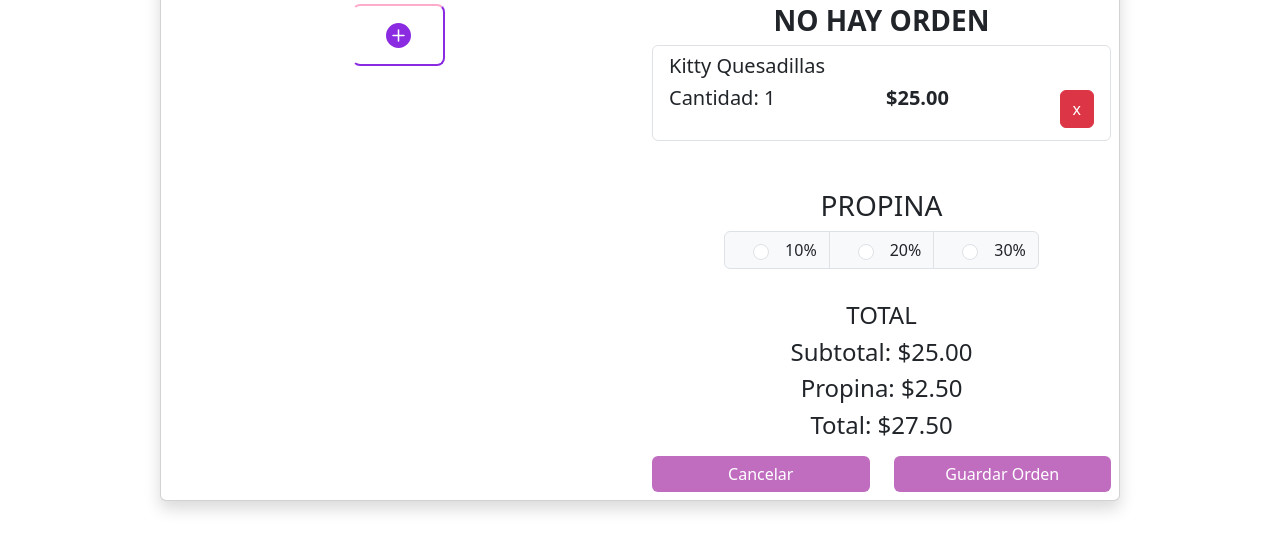
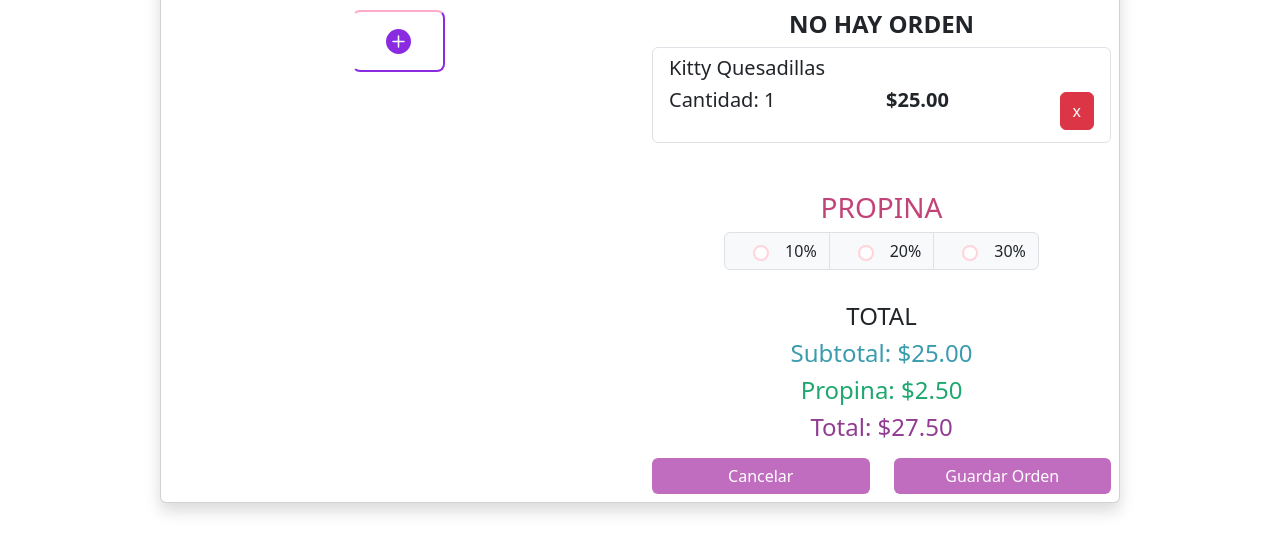
Before and after one commit to taniaolvera04/505, a plain HTML site: page 02RestauranteMx/index.html in a window 1280 px wide. Shown: the part 250-800 px from the top of the page. Drawn offline with Linux system fonts and the light colour scheme.

Commit message:
Ajuste CSS

```diff
--- a/02RestauranteMx/css/style.css
+++ b/02RestauranteMx/css/style.css
@@ -1,5 +1,5 @@
 .height-adjusted {
-    min-height: 550px;
+    min-height: 520px;
 }
 
 
@@ -57,9 +57,40 @@ text-align: center;
 }
 
 .btn-dark:hover{
-background-color: rgb(231, 85, 219);
-border: 1px purple;
+background-color: rgb(245, 84, 146);
+border: 1px rgb(128, 0, 11);
 color: white;
 font-weight: 500;
 text-align: center;
 }
+
+
+
+
+#propina{
+    border: 2px solid rgb(255, 212, 219);
+}
+
+#propina:checked{
+    background: rgb(245, 120, 195);
+}
+
+#propina:focus{
+    box-shadow: 0 0 0 0.2rem rgba(249, 87, 255, 0.5);
+}
+
+#t{
+    color: rgb(145, 60, 145);
+}
+
+#p{
+    color: rgb(30, 168, 111);
+}
+
+#s{
+    color: rgb(58, 156, 173);
+}
+
+#pr{
+    color: rgb(194, 67, 120);
+}
--- a/02RestauranteMx/index.html
+++ b/02RestauranteMx/index.html
@@ -30,6 +30,7 @@
             <nav class="navbar" style="background-color: #ff80a0;">
                 <div class="container-fluid">
                     <h3 class="m-auto text-white">MENÚ</h3>
+                    <img src="img/pozole.jpg" height="40" width="40" style="border-radius: 100%;">
                 </div>
             </nav>
         </div>
@@ -38,6 +39,7 @@
             <nav class="navbar" style="background-color: #ff80a0;">
                 <div class="container-fluid">
                     <h3 class="m-auto text-white">ORDEN</h3>
+                    <img src="img/menu.png" height="40" width="35" style="border-radius: 100%;">
                 </div>
             </nav>
         </div>
@@ -62,7 +64,7 @@
 
         <!-- Mensaje NO HAY ORDEN -->
         <div class="col-md-6">
-            <h3><b>NO HAY ORDEN</b></h3>
+            <h4><b>NO HAY ORDEN</b></h4>
             <div class="list-group">
                 <div class="list-group-item list-group-item-action border-my-2">
                     <div class="d-flex w-100 justify-content-between">
@@ -77,7 +79,7 @@
 <br><br>
 
             <div class="text-center">
-                <h3>PROPINA</h3>
+                <h3 id="pr">PROPINA</h3>
                 <div class="input-group justify-content-center">
                     <div class="input-group-text">
                         <input class="form-check-input mx-3" type="radio" name="propina" id="propina" aria-label="10%">10%
@@ -97,9 +99,9 @@
 
             <div class="p-2">
                 <h4>TOTAL</h4>
-                <h4>Subtotal: $25.00</h4>
-                <h4>Propina: $2.50</h4>
-                <h4>Total: $27.50</h4>
+                <h4 id="s">Subtotal: $25.00</h4>
+                <h4 id="p">Propina: $2.50</h4>
+                <h4 id="t">Total: $27.50</h4>
             </div>
 
             <div class="row">
```
Also changed, not shown: 02RestauranteMx/img/menu.png (added), 02RestauranteMx/img/pozole.jpg (added).
